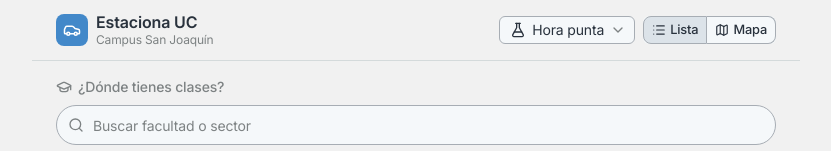
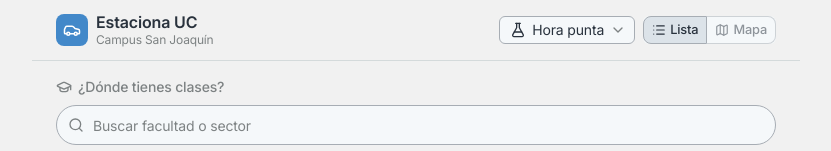
Before and after one commit to gaspargc/estaciona-uc, a Next.js app: page / in a window 1280 px wide. Shown: the top 151 px of the page, without its empty margins (224-1055 px from the left). Built offline with nearby package versions, Linux system fonts and the light colour scheme.

Commit message:
feat(parking/ViewSwitch): disable map view for now
Co-Authored-By: Claude Opus 5.5 <noreply@anthropic.com>

```diff
--- a/src/features/parking/components/view-switch.tsx
+++ b/src/features/parking/components/view-switch.tsx
@@ -27,7 +27,13 @@ export function ViewSwitch({ value, onChange }: ViewSwitchProps) {
         <List aria-hidden />
         <span className="hidden sm:inline">Lista</span>
       </ToggleGroupItem>
-      <ToggleGroupItem value="map" aria-label="Vista mapa" className="aria-pressed:bg-secondary">
+      <ToggleGroupItem
+        value="map"
+        aria-label="Vista mapa"
+        className="aria-pressed:bg-secondary"
+        disabled
+        title="La vista mapa estará disponible próximamente"
+      >
         <MapIcon aria-hidden />
         <span className="hidden sm:inline">Mapa</span>
       </ToggleGroupItem>
```
